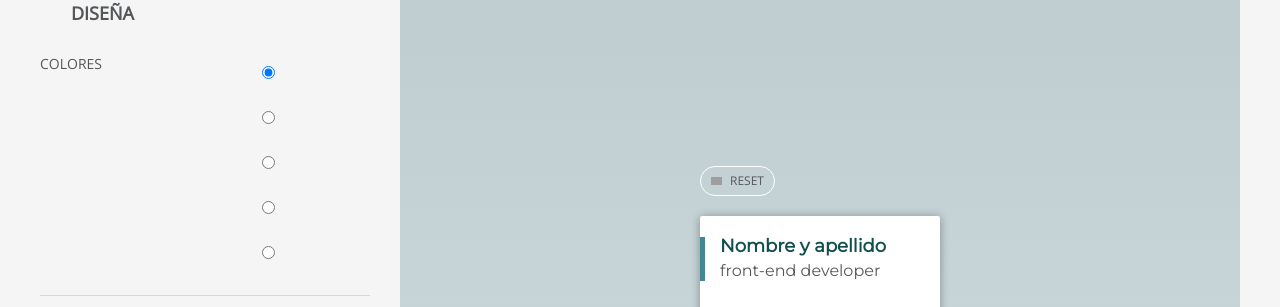
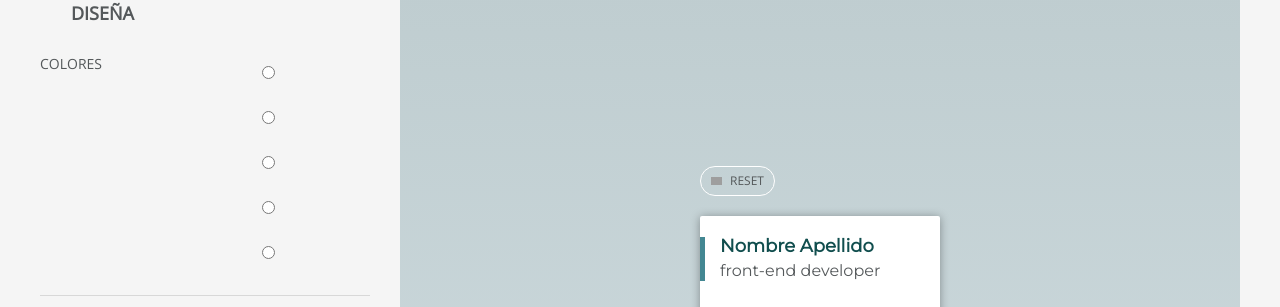
Before and after one commit to Adalab/project-g-m3-splice-girls, a React (Create React App) app: page / in a window 1280 px wide. Shown: the part 150-457 px from the top of the page. Built offline with nearby package versions, Linux system fonts and the light colour scheme; grey boxes are pictures that could not be loaded.

Commit message:
add interaction between fill and Preview

```diff
--- a/src/App.js
+++ b/src/App.js
@@ -9,25 +9,40 @@ class App extends React.Component {
         super(props)
 
         this.state = {
-            name: ''
+            name: '',
+            job: '',
+            email:'',
+            telephone:'',
+            linkedin:'',
+            github:'',
         };
 
-        this.handleChangeName = this.handleChangeName.bind(this);
+        this.handleChangeState = this.handleChangeState.bind(this);
     }
 
-    handleChangeName(event){
-       const value = event.currentTarget.value;
-       console.log (value);
-       this.setState({
-           name: value
-       }, ()=> {
-        console.log (this.state);
-       });
+    handleChangeState(event) {
+        const atributo = event.currentTarget.name;
+        console.log(atributo);
+        const value = event.currentTarget.value;
+        console.log(value);
+        this.setState({
+            [atributo]: value
+        }, () => {
+            console.log(this.state);
+        });
     }
 
     render() {
         return (
-            <FormCards cardName = {this.state.name} handleChangeName={this.handleChangeName}/>
+            <FormCards
+            cardName={this.state.name}
+            cardJob={this.state.job}
+            cardEmail={this.state.email}
+            cardTelephone={this.state.telephone}
+            cardLinkedin={this.state.linkedin}
+            cardGithub={this.state.github}
+            handleChangeState={this.handleChangeState}
+            />
         )
 
     }
--- a/src/components/FormCards.js
+++ b/src/components/FormCards.js
@@ -6,14 +6,20 @@ import FormFooter from './FormFooter';
 
 
 class FormCards extends React.Component {
-    render () {
+    render() {
         return (
             <React.Fragment>
-                <FormHeader/>
+                <FormHeader />
 
-                <FormMain  cardName = {this.props.cardName} handleChangeName={this.props.handleChangeName}/>
+                <FormMain cardName={this.props.cardName}
+                    cardJob={this.props.cardJob}
+                    cardEmail={this.props.cardEmail}
+                    cardTelephone={this.props.cardTelephone}
+                    cardLinkedin={this.props.cardLinkedin}
+                    cardGithub={this.props.cardGithub}
+                    handleChangeState={this.props.handleChangeState} />
 
-                <FormFooter/>
+                <FormFooter />
 
             </React.Fragment>
         );
@@ -22,6 +28,11 @@ class FormCards extends React.Component {
 
 FormCards.propTypes = {
     cardName: PropTypes.string,
-    handleChangeName: PropTypes.func,
+    cardJob: PropTypes.string,
+    cardEmail: PropTypes.string,
+    cardTelephone: PropTypes.string,
+    cardLinkedin: PropTypes.string,
+    cardGithub: PropTypes.string,
+    handleChangeState: PropTypes.func,
 }
 export default FormCards;
--- a/src/components/FormMain.js
+++ b/src/components/FormMain.js
@@ -10,8 +10,15 @@ class FormMain extends React.Component {
             <main className="main__box">
                 <div className="wrapper__box">
 
-                    <FormOption handleChangeName={this.props.handleChangeName}/>
-                    <FormPreview cardName = {this.props.cardName}/>
+                    <FormOption handleChangeState={this.props.handleChangeState}/>
+                    <FormPreview
+                    cardName = {this.props.cardName}
+                    cardJob={this.props.cardJob}
+                    cardEmail={this.props.cardEmail}
+                    cardTelephone={this.props.cardTelephone}
+                    cardLinkedin={this.props.cardLinkedin}
+                    cardGithub={this.props.cardGithub}
+                    />
 
                 </div>
 
@@ -24,8 +31,13 @@ class FormMain extends React.Component {
 }
 
 FormMain.propTypes= {
-  handleChangeName: PropTypes.func,
+  handleChangeState: PropTypes.func,
   cardName: PropTypes.string,
+  cardJob: PropTypes.string,
+  cardEmail: PropTypes.string,
+  cardTelephone: PropTypes.string,
+  cardLinkedin: PropTypes.string,
+  cardGithub: PropTypes.string,
 }
 
 export default FormMain;
--- a/src/components/FormOptDesign.js
+++ b/src/components/FormOptDesign.js
@@ -35,7 +35,7 @@ class FormOptDesing extends React.Component {
                                 <li className="palette">
                                     <label htmlFor="p1" className="palette__option">
                                         <input className="radio__palette radio__palette1" type="radio" name="palette" value="palette1" id="p1"
-                                            checked />
+                                             />
                                         <ul className="palette--colors">
                                             <li className="color__box p1--color1" style= {{STYLEPALETTE11}}>cyprus</li>
                                             <li className="color__box p1--color2" style={{STYLEPALETTE12}}>hippie blue</li>
--- a/src/components/FormOption.js
+++ b/src/components/FormOption.js
@@ -11,7 +11,7 @@ class FormOption extends React.Component {
             <div className="options__box">
                 <form className="create__card" action="https://us-central1-awesome-cards-cf6f0.cloudfunctions.net/card/" method="POST">
                     <FormOptDesign title={titulo} />
-                    <FormOptFill handleChangeName={this.props.handleChangeName}/>
+                    <FormOptFill handleChangeState={this.props.handleChangeState}/>
                     <FormOptShare />
                 </form>
 
@@ -24,7 +24,7 @@ class FormOption extends React.Component {
 }
 
 FormOption.propTypes= {
-    handleChangeName: PropTypes.func,
+    handleChangeState: PropTypes.func,
   }
 
 export default FormOption;
--- a/src/components/FormPreview.js
+++ b/src/components/FormPreview.js
@@ -1,4 +1,5 @@
 import React from 'react';
+import PropTypes from 'prop-types';
 
 class FormPreview extends React.Component {
     render() {
@@ -8,22 +9,27 @@ class FormPreview extends React.Component {
                     <button className="reset__button" type="reset"><img src="assets/images/trash-alt-regular.svg" className="far fa-trash-alt" alt="" /><span className="reset__button-title">Reset</span></button>
                     <div className="card__box">
                         <div className="name-job__box">
-                            <p className="name__card">{this.props.cardName === ''? 'Nombre y apellido': this.props.cardName}</p>
-                            <p className="job__card">front-end developer</p>
+                            <p className="name__card">
+                                {this.props.cardName === ''? 'Nombre Apellido': this.props.cardName}
+                            </p>
+                            <p className="job__card">
+                                {this.props.cardJob === ''? 'front-end developer': this.props.cardJob}
+                            </p>
                         </div>
                         <div className="image-card js__profile-image"></div>
                         <ul className="rrss__list">
-                            <li className="li--card item2 supersecret">
-                                <a href="#" className="link__icon__card link__icon__card-mail"> <i className="far fa-envelope card-icon"></i></a>
+                            <li className={this.props.cardEmail === '' ? 'li--card item2 supersecret':'li--card item2'}>
+                                <a href={this.props.cardEmail === '' ? '#':'mailto:' + this.props.cardEmail}
+                                className="link__icon__card link__icon__card-mail"> <i className="far fa-envelope card-icon"></i></a>
                             </li>
                             <li className="li--card item1 supersecret">
-                                <a href="#" className="link__icon__card link__icon__card-phone"> <i className="fas fa-mobile-alt phone-icon"></i> </a>
+                                <a href={this.props.cardTelephone === '' ? '#':'tel:' + this.props.cardTelephone} className="link__icon__card link__icon__card-phone"> <i className="fas fa-mobile-alt phone-icon"></i> </a>
                             </li>
                             <li className="li--card item3 supersecret">
-                                <a href="#" className="link__icon__card link__icon__card-linkedin" target="blank"> <i className="fab fa-linkedin-in linkedin-icon"></i> </a>
+                                <a href={this.props.cardLinkedin === '' ? '#':'https://www.linkedin.com/in/' + this.props.cardLinkedin}  className="link__icon__card link__icon__card-linkedin" target="blank"> <i className="fab fa-linkedin-in linkedin-icon"></i> </a>
                             </li>
                             <li className="li--card item4 supersecret">
-                                <a href="#" className="link__icon__card link__icon__card-github" target="blank"> <i className="fab fa-github-alt github-icon"></i></a>
+                                <a href={this.props.cardGithub === '' ? '#':'https://www.github.com/' + this.props.cardGithub} className="link__icon__card link__icon__card-github" target="blank"> <i className="fab fa-github-alt github-icon"></i></a>
                             </li>
                         </ul>
                     </div>
@@ -33,4 +39,15 @@ class FormPreview extends React.Component {
     }
 }
 
+
+FormPreview.propTypes= {
+    handleChangeState: PropTypes.func,
+    cardName: PropTypes.string,
+    cardJob: PropTypes.string,
+    cardEmail: PropTypes.string,
+    cardTelephone: PropTypes.string,
+    cardLinkedin: PropTypes.string,
+    cardGithub: PropTypes.string,
+  }
+
 export default FormPreview;
```
Also changed, not shown: src/components/FormOptFill.js (+8 -8 lines).
